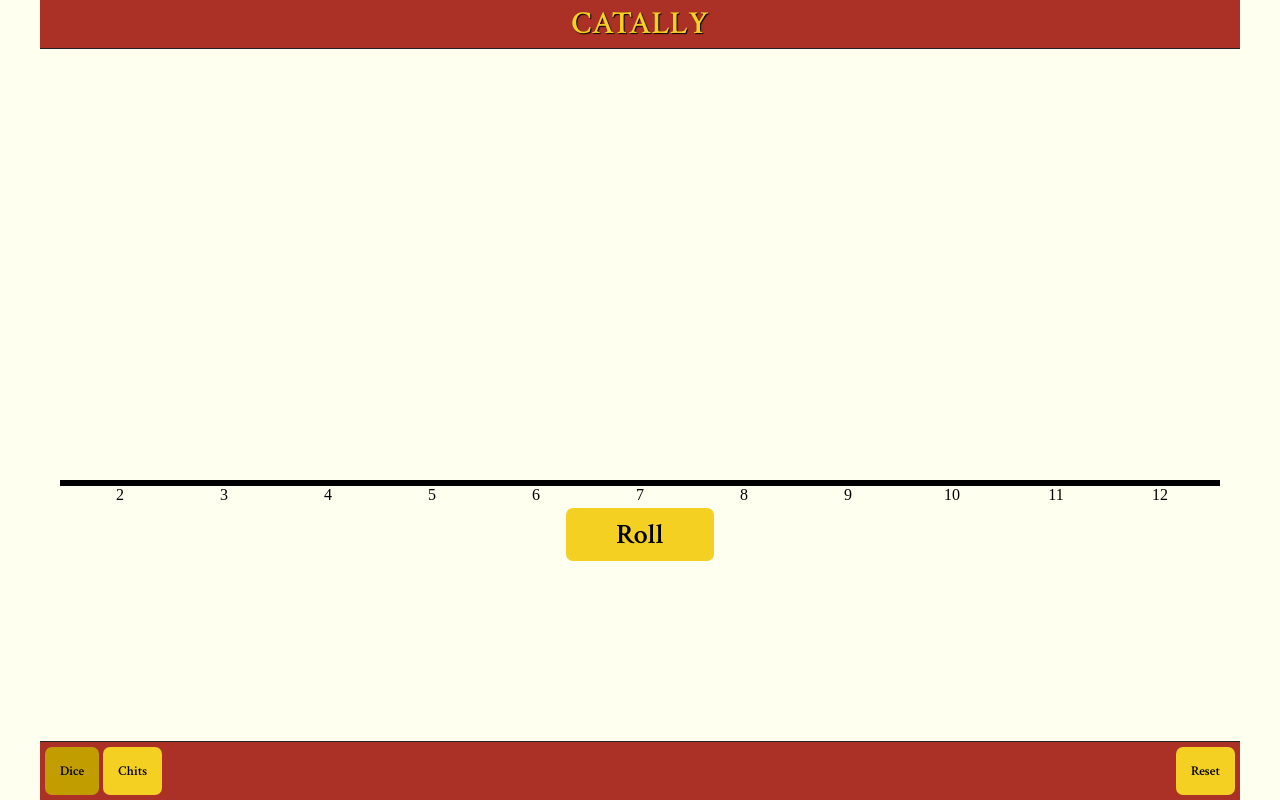
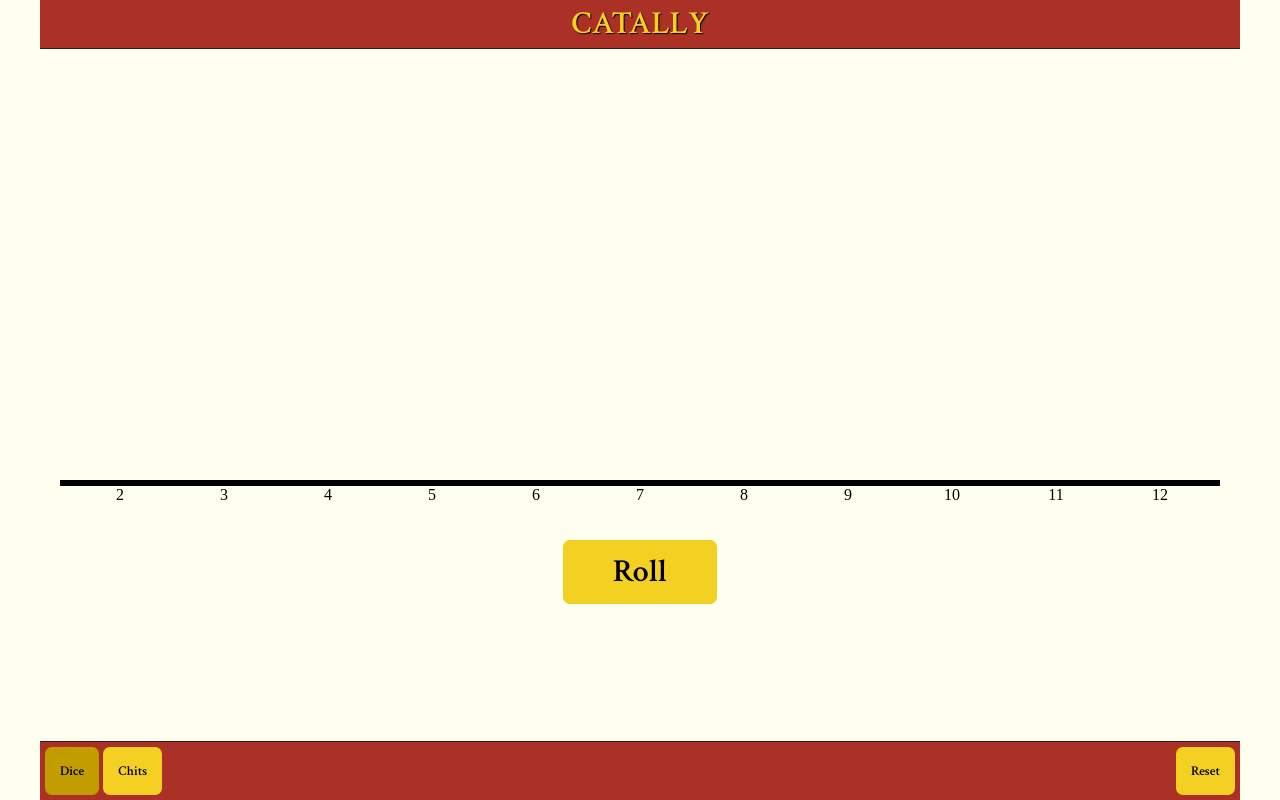
Before and after one commit to psalaets/catally, a website with bundled scripts: page app/index.html in a window 1280 px wide. Built offline with nearby package versions, Linux system fonts and the light colour scheme; files whose address does not match are found by name.

Commit message:
dice area is also a flex container

```diff
--- a/app/index.html
+++ b/app/index.html
@@ -54,9 +54,7 @@
             </div>
 
             <div id="dice">
-                <div id="roll-button-wrapper">
-                    <a id="roll-button">Roll</a>
-                </div>
+                <a id="roll-button">Roll</a>
                 <span id="roll-result">&nbsp;</span>
             </div>
         </div>
--- a/app/styles/app.css
+++ b/app/styles/app.css
@@ -77,16 +77,25 @@ body {
 #dice {
     flex: 1 1 0px;
 
+    display: flex;
+    flex-direction: column;
+    justify-content: space-around;
+    align-items: center;
+
     text-align: center;
     padding: 0 0 0 0;
     line-height: 1.5;
+}
+
+#dice.hidden {
+    display: none;
 }
 
 #roll-button {
     padding: 8px 50px;
     background: #f4d023;
     color: #000;
-    font-size: 28px;
+    font-size: 2em;
     font-family: 'Crimson Text', serif;
     margin: 0 5px;
     border-radius: 7px;
@@ -98,7 +107,7 @@ body {
 
 #roll-result {
     font-family: 'Crimson Text', serif;
-    font-size: 28px;
+    font-size: 2.5em;
 }
 
 #chits {
@@ -205,16 +214,6 @@ body {
     }
 }
 
-#roll-button-wrapper {
-    display: inline-block;
-}
-
-@media (min-height: 479px) {
-    #roll-button-wrapper {
-        display: block;
-    }
-}
-
 .chit {
     font-family: Garamond, serif;
     margin: 0 5px;
```
